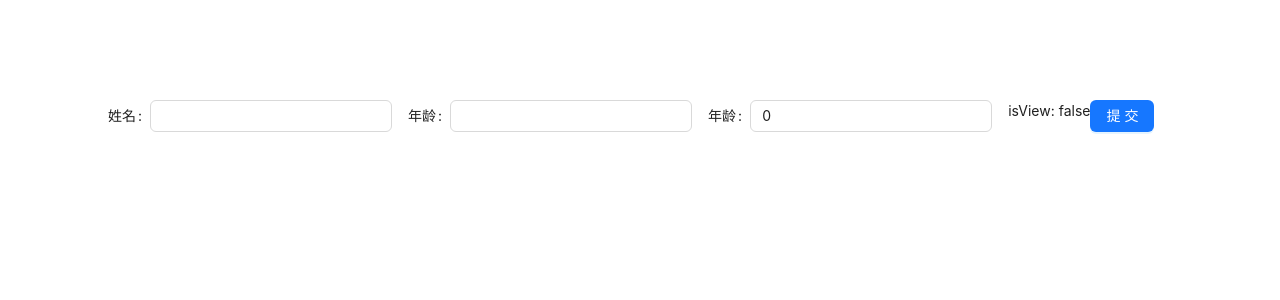
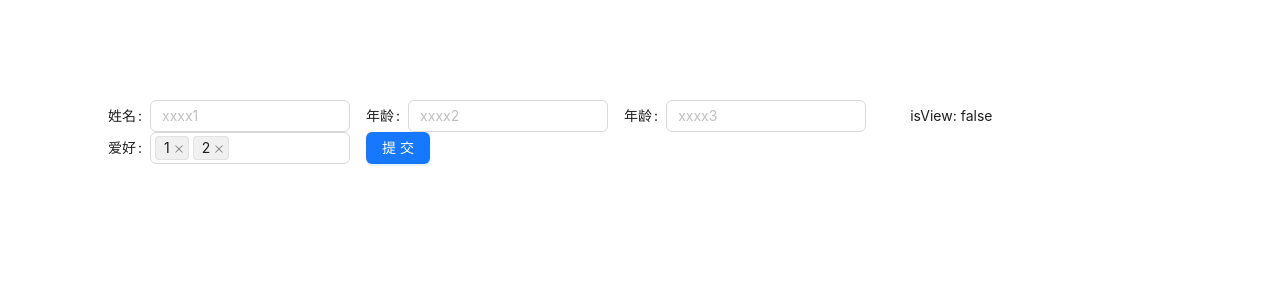
Before and after one commit to yuhengshen/ftjs, a Vue app in the folder packages/playground/: page / in a window 1280 px wide. Shown: the top 300 px of the page. Built offline with nearby package versions, Linux system fonts and the light colour scheme.

Commit message:
feat: add select form column type and improve form component flexibility

```diff
--- a/packages/playground/src/App.vue
+++ b/packages/playground/src/App.vue
@@ -3,11 +3,12 @@ import { TfForm, TfFormColumn, TfFormColumnCustomProps } from "@tf/core";
 import { defineComponent, ref } from "vue";
 
 interface FormData {
-  name: string;
-  age: number;
+  name?: string;
+  age?: number;
+  likes?: number[];
   extraInfo?: {
-    name: string;
-    age: number;
+    name?: string;
+    age?: number;
   };
 }
 
@@ -43,24 +44,37 @@ const columns: TfFormColumn<FormData>[] = [
     type: "custom",
     field: "name",
     props: {
-      render: defineComponent((props: TfFormColumnCustomProps<FormData>) => {
+      render: defineComponent(
+        (props: TfFormColumnCustomProps<FormData>) => {
           console.log(props);
           return () => (
-          <div style="display: flex; align-items: center; justify-content: center; height: 100%;">
+            <div style="display: flex; align-items: center; justify-content: center; height: 100%; align-self: center; margin: 0 2em">
               isView: {props.isView ? "true" : "false"}
             </div>
           );
-      }, {
+        },
+        {
           inheritAttrs: false,
-      }),
+        }
+      ),
     },
+  },
+  {
+    type: "select",
+    field: "likes",
+    title: "爱好",
+    props: {
+      options: [
+        { label: "1", value: 1 },
+        { label: "2", value: 2 },
+      ],
+      mode: "multiple",
+    },
+    value: [1, 2],
   },
 ];
 
-const formData = ref<FormData>({
-  name: "",
-  age: 0,
-});
+const formData = ref<FormData>({});
 </script>
 
 <template>
--- a/packages/playground/src/form/input.vue
+++ b/packages/playground/src/form/input.vue
@@ -11,6 +11,11 @@ export interface TfFormColumnInput<T> extends TfFormColumnBase<T> {
   props?: InputProps;
 }
 
+
+defineOptions({
+  inheritAttrs: false,
+})
+
 const props = defineProps<CommonFormProps<TfFormColumnInput<T>>>();
 
 const { valueComputed } = useFormCommonComponent({
@@ -21,6 +26,6 @@ const { valueComputed } = useFormCommonComponent({
 
 <template>
   <FormItem :label="props._column.title" :name="props._column.field">
-    <Input v-model:value="valueComputed" />
+    <Input v-model:value="valueComputed" v-bind="$attrs" />
   </FormItem>
 </template>
--- a/packages/playground/src/form/register.tsx
+++ b/packages/playground/src/form/register.tsx
@@ -2,11 +2,14 @@ import { setupTfForm } from "@tf/core";
 import { Form, FormItem, Button } from "ant-design-vue";
 import input from "./input.vue";
 import type { TfFormColumnInput } from "./input.vue";
+import select from "./select.vue";
+import type { TfFormColumnSelect } from "./select.vue";
 import { defineComponent } from "vue";
 
 declare module "@tf/core" {
   interface TfFormColumnMap<T> {
     input: TfFormColumnInput<T>;
+    select: TfFormColumnSelect<T>;
   }
 }
 
@@ -15,6 +18,11 @@ export default function register() {
     formComponent: defineComponent((props, ctx) => {
       const formProps = {
         layout: "inline",
+        wrapperCol: {
+          style: {
+            width: '200px'
+          }
+        },
         ...props.formProps,
         model: props.formData,
         onFinish: (values: any) => {
@@ -37,6 +45,7 @@ export default function register() {
     }),
     renderMap: {
       input,
+      select,
     },
   });
 }
--- /dev/null
+++ b/packages/playground/src/form/select.vue
@@ -0,0 +1,30 @@
+<script setup lang="ts" generic="T extends Record<string, any>">
+import { Select, FormItem, SelectProps } from "ant-design-vue";
+import {
+  useFormCommonComponent,
+  CommonFormProps,
+  TfFormColumnBase,
+} from "@tf/core";
+
+export interface TfFormColumnSelect<T> extends TfFormColumnBase<T> {
+  type: "select";
+  props?: SelectProps;
+}
+
+defineOptions({
+  inheritAttrs: false,
+})
+
+const props = defineProps<CommonFormProps<TfFormColumnSelect<T>>>();
+
+const { valueComputed } = useFormCommonComponent({
+  _column: props._column,
+  _isView: props._isView,
+});
+</script>
+
+<template>
+  <FormItem :label="props._column.title" :name="props._column.field">
+    <Select v-model:value="valueComputed" v-bind="$attrs" />
+  </FormItem>
+</template>
```
Lines whose indentation alone changed are shown as unchanged.
